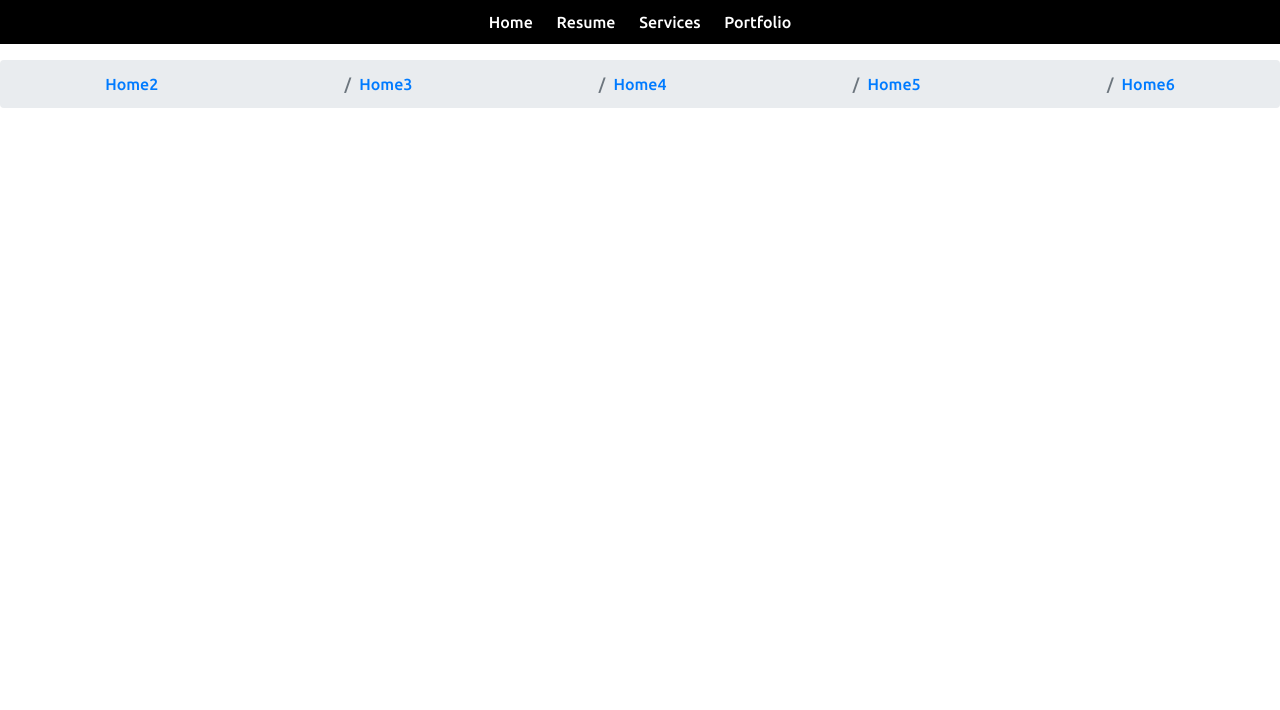
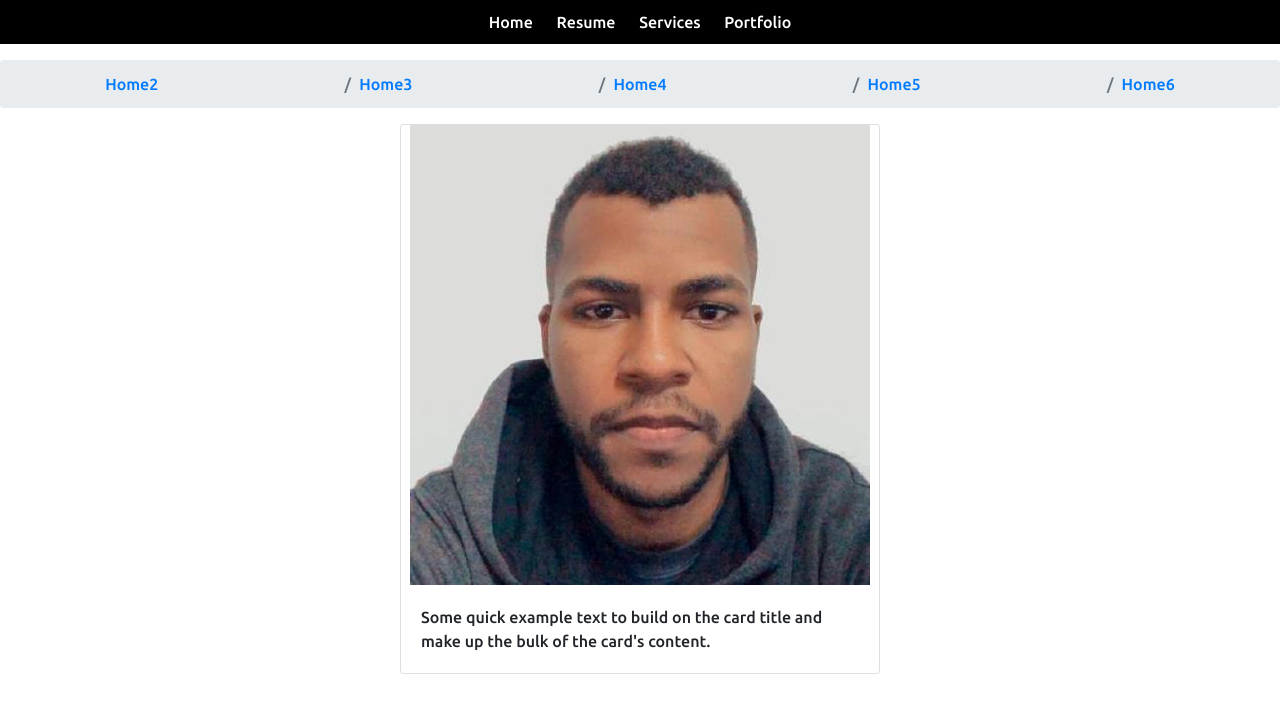
Before and after one commit to wamauri/html-css-js, a plain HTML site: page index.html in a window 1280 px wide. Drawn offline with nearby package versions, Linux system fonts and the light colour scheme.

Commit message:
Add image in a card

```diff
--- a/index.html
+++ b/index.html
@@ -35,5 +35,11 @@
             <li class="breadcrumb-item active" aria-current="page"><a href="#">Home6</a></li>
         </ol>
     </nav>
+    <div class="card" style="width: 30rem;">
+        <img src="amauri.jpeg" alt="Eu!!" class="card.img-top">
+        <div class="card-body">
+            <p class="card-text">Some quick example text to build on the card title and make up the bulk of the card's content.</p>
+        </div>
+    </div>
 </body>
 </html>
```
Also changed, not shown: amauri.jpeg (added).
